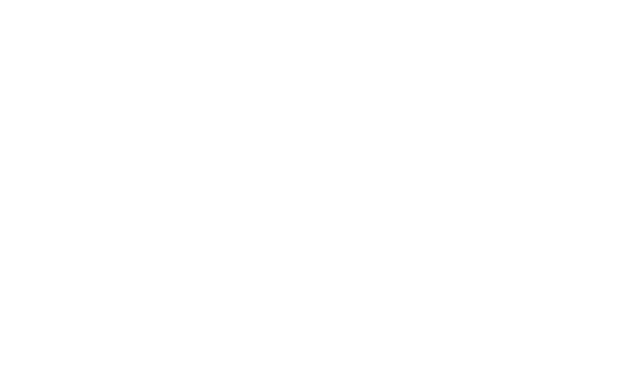
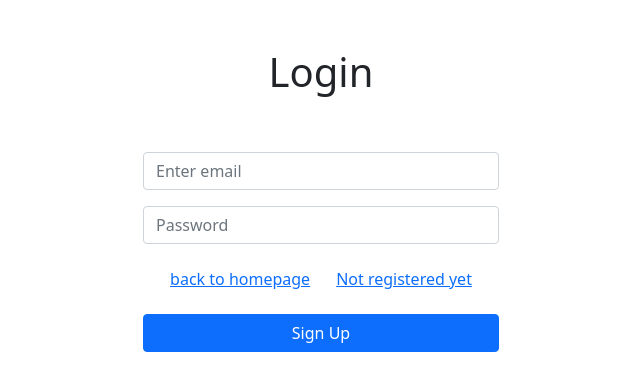
Before and after one commit to zahid-rahman/mern-blogsite, a React (Create React App) app in the folder client/: page /login in a window 1280 px wide. Shown: the top 390 px of the page, without its empty margins (319-959 px from the left). Built offline with nearby package versions, Linux system fonts and the light colour scheme.

Commit message:
WIP:(frontend) added login page

```diff
--- a/client/src/App.jsx
+++ b/client/src/App.jsx
@@ -6,6 +6,7 @@
 import HomePage from "./pages/home/HomePage"
 import CreatePostPage from './pages/post/CreatePostPage'
 import { changeSiteName } from './actions/index'
+import LoginPage from './pages/home/LoginPage'
 
 
 const App = () => {
@@ -34,6 +35,10 @@
             <ContactPage />
           </Route>
 
+          <Route path="/login" exact>
+            <LoginPage />
+          </Route>
+
 
           <Route path="/post/create">
             <CreatePostPage></CreatePostPage>
--- /dev/null
+++ b/client/src/pages/home/LoginPage.jsx
@@ -0,0 +1,41 @@
+import React from 'react'
+import { Col, Container, Row, Form, Button } from 'react-bootstrap'
+import { Link } from 'react-router-dom'
+
+const LoginPage = () => {
+
+    const bigScreenCustomSize = {
+        span: 4,
+        offset: 4
+    }
+
+    return (
+        <Container>
+            <Row>
+                <Col xl={bigScreenCustomSize} lg={bigScreenCustomSize} md={12} sm={12} xs={12}>
+                    <h1 className="text-center p-5">
+                        Login
+                    </h1>
+                    <Form>
+                        <Form.Group className="mb-3" controlId="formBasicEmail">
+                            <Form.Control type="email" placeholder="Enter email" />
+                        </Form.Group>
+
+                        <Form.Group className="mb-3" controlId="formBasicPassword">
+                            <Form.Control type="password" placeholder="Password" />
+                        </Form.Group>
+                        <Form.Group className="mb-3 text-center" controlId="formBasicCheckbox">
+                            <Link to='/' className="btn btn-link">back to homepage</Link>
+                            <Link to='/signup' className="btn btn-link">Not registered yet</Link>
+                        </Form.Group>
+                        <Button variant="primary" type="submit" className="w-100">
+                            Sign Up
+                        </Button>
+                    </Form>
+                </Col>
+            </Row>
+        </Container>
+    )
+}
+
+export default LoginPage
```
Also changed, not shown: client/src/pages/home/SignUpPage.jsx (added).
